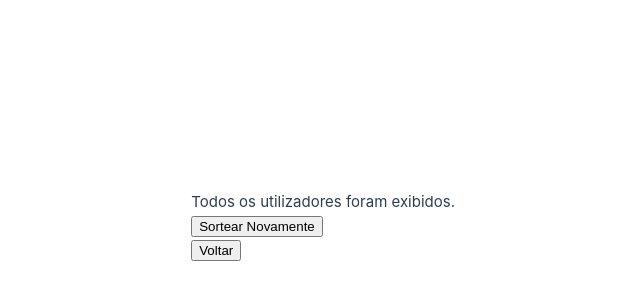
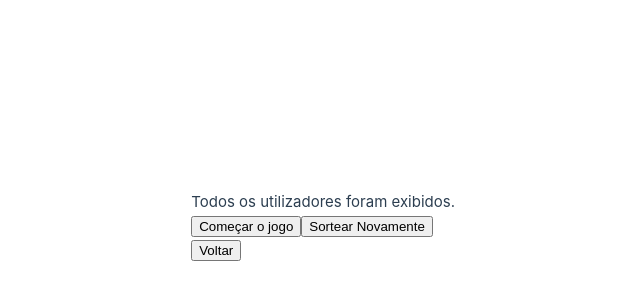
Before and after one commit to fernandogiroto/trickster_app, a Vue app: page /game in a window 1280 px wide. Shown: the part 174-474 px from the top of the page, without its empty margins (185-825 px from the left). Built offline with nearby package versions, Linux system fonts and the light colour scheme.

Commit message:
Add button to start game

```diff
--- a/src/views/GameView.vue
+++ b/src/views/GameView.vue
@@ -11,6 +11,7 @@
     </div>
     <div v-else>
       <p>Todos os utilizadores foram exibidos.</p>
+      <button>Começar o jogo</button>
       <button @click="refreshGame">Sortear Novamente</button>
     </div>
     <button @click="backHome">Voltar</button>
```
